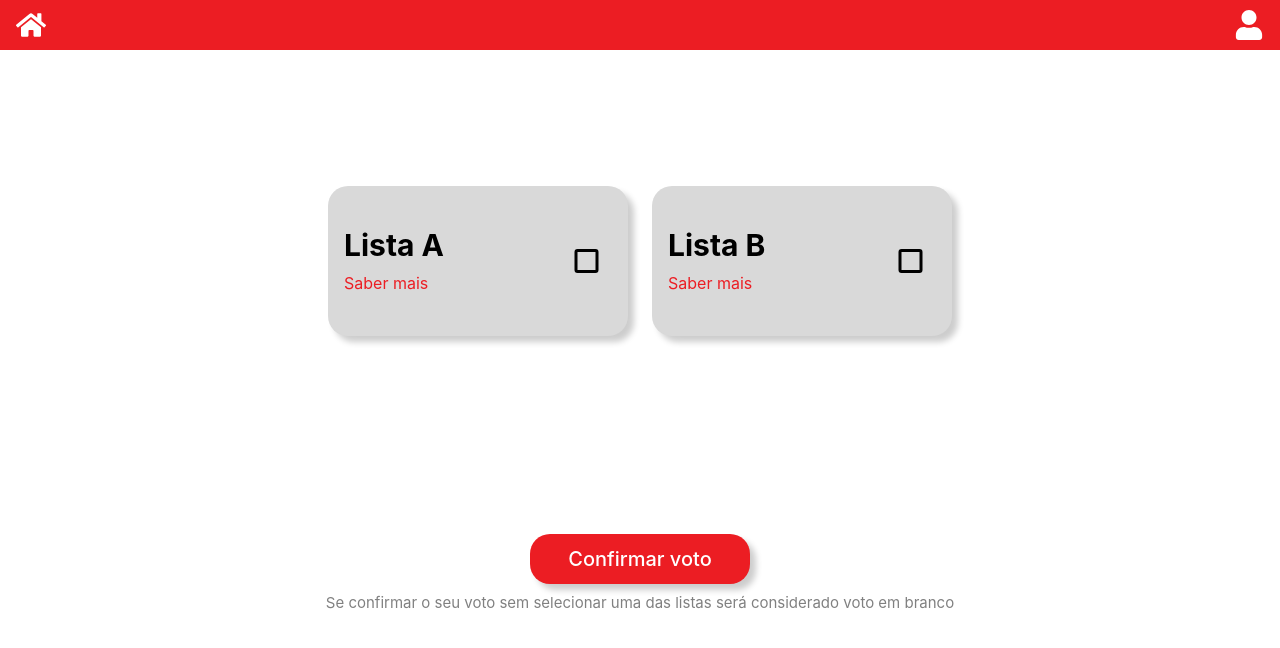
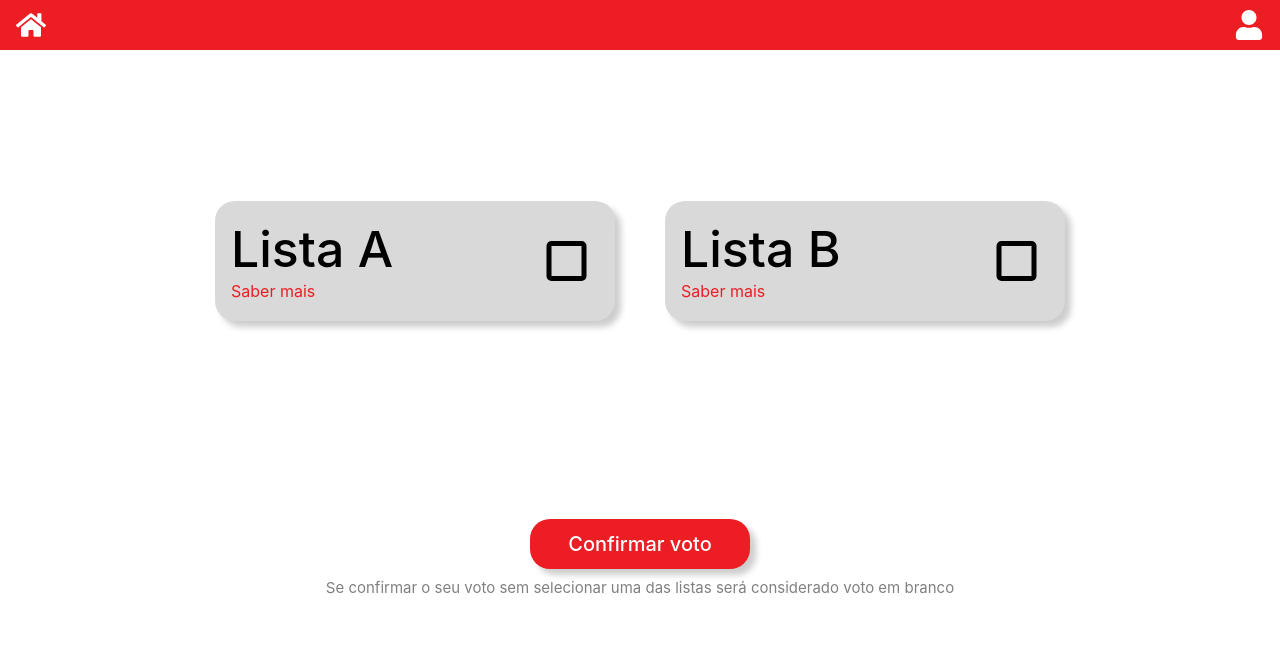
Before and after one commit to LOYA-Loya-Designs/apav-eleicoes, a Next.js app: page /vote in a window 1280 px wide. Shown: the top 648 px of the page. Built offline with nearby package versions, Linux system fonts and the light colour scheme.

Commit message:
ajust vote cards size

```diff
--- a/components/VotingOption.js
+++ b/components/VotingOption.js
@@ -9,18 +9,17 @@ const VotingOption = ({ label, onCheckBoxChange }) => {
         p={4}
         borderRadius="20px"
         alignItems="center"
-        width="300px"
+        width="400px"
         mb={4}
-        gap="30px"
         color="white"
         variant="solid"
         bgColor="#d9d9d9"
         boxShadow="6px 6px 6px rgba(0, 0, 0, 0.2)"
-        height="150px"
+        height="120px"
         justifyContent="space-between"
       >
         <Box>
-          <Heading as="h3" fontSize="30px" mb={2} color="black">
+          <Heading as="h3" fontWeight="medium" fontSize="50px" color="black">
             {label}
           </Heading>
           <Text color="red" fontSize="md">Saber mais</Text>
@@ -32,8 +31,8 @@ const VotingOption = ({ label, onCheckBoxChange }) => {
             iconColor="red"
             defaultIsChecked={false}
             colorScheme="white"
-            borderColor="black" // Define a cor do rebordo
-            style={{ width: "30px", height: "30px", transform: "scale(1.5)", }} // Ajuste os valores conforme necessário
+            borderColor="black"
+            style={{ width: "30px", height: "30px", transform: "scale(2.5)", }}
           />
         </Box>
       </Flex>
--- a/pages/vote.js
+++ b/pages/vote.js
@@ -24,7 +24,7 @@ export default function Vote() {
         direction="column" // Alterando a direção para column
         bgColor="DEDEDE"
       >
-        <HStack spacing={6} align="center" justify="center" wrap="wrap">
+        <HStack spacing={"50px"} align="center" justify="center" wrap="wrap">
           <VotingOption label="Lista A" onCheckBoxChange={handleCheckBoxChange} />
           <VotingOption label="Lista B" onCheckBoxChange={handleCheckBoxChange} />
         </HStack>
```
